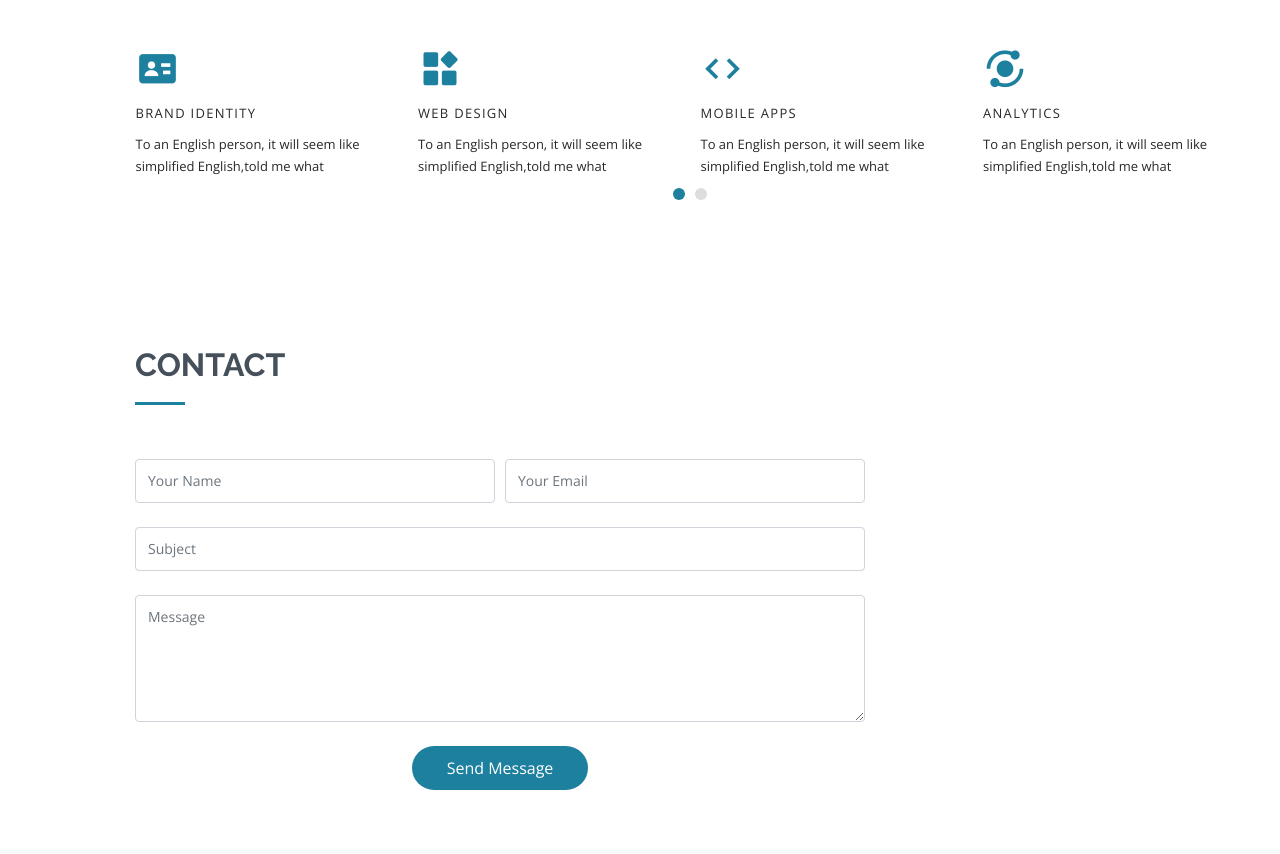
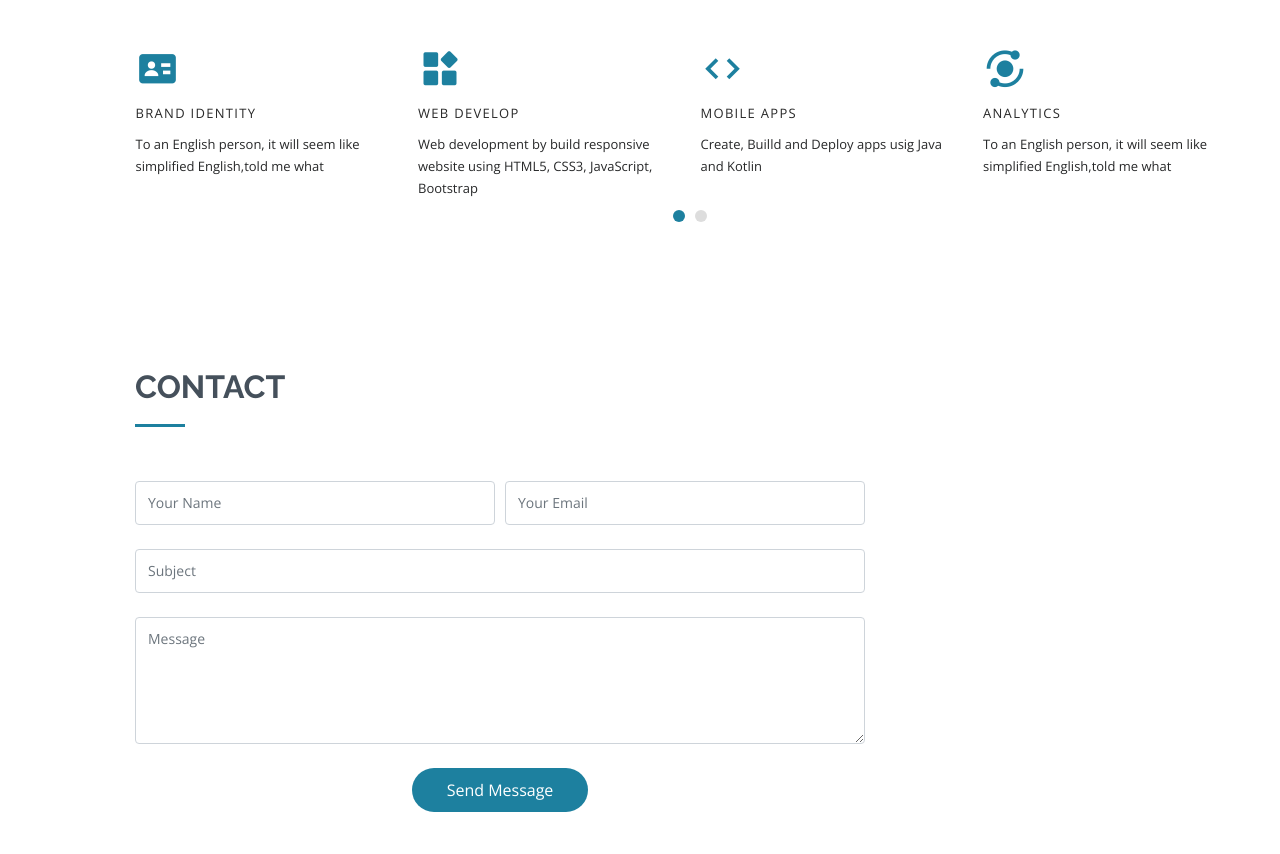
Before and after one commit to Soniatt93/Soniatt93.github.io, a plain HTML site: page index.html in a window 1280 px wide. Shown: the part 4122-4976 px from the top of the page. Drawn offline with nearby package versions, Linux system fonts and the light colour scheme.

Commit message:
Update index.html

```diff
--- a/index.html
+++ b/index.html
@@ -395,7 +395,7 @@
 
             <i class="bx bx-show bx-tada-hover" ></i>
             <span>UI/UX DESIGN</span>
-            <p class="separator">To an English person, it will seem like simplified English,told me what </p>
+            <p class="separator">Create apps that looks great on every device </p>
 
           </div>
 
@@ -410,8 +410,8 @@
           <div class="services-block">
 
             <i class="bx bxs-widget bx-tada-hover"></i>
-            <span>WEB DESIGN</span>
-            <p class="separator">To an English person, it will seem like simplified English,told me what </p>
+            <span>WEB DEVELOP</span>
+            <p class="separator">Web development by build responsive website using HTML5, CSS3, JavaScript, Bootstrap </p>
 
           </div>
 
@@ -419,7 +419,7 @@
 
             <i class="bx bx-code bx-tada-hover"></i>
             <span>MOBILE APPS</span>
-            <p class="separator">To an English person, it will seem like simplified English,told me what </p>
+            <p class="separator">Create, Builld and Deploy apps usig Java and Kotlin</p>
 
           </div>
 
```
